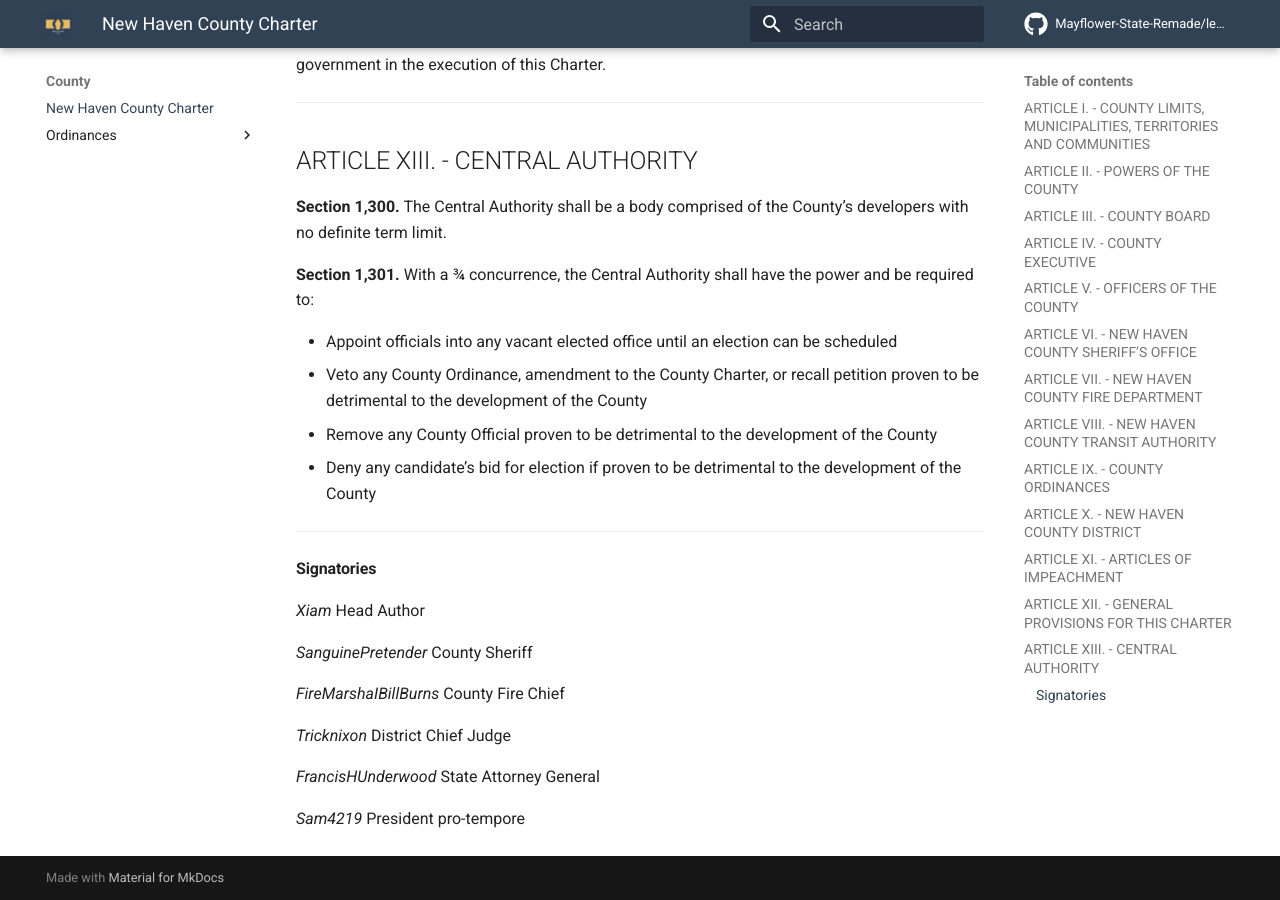
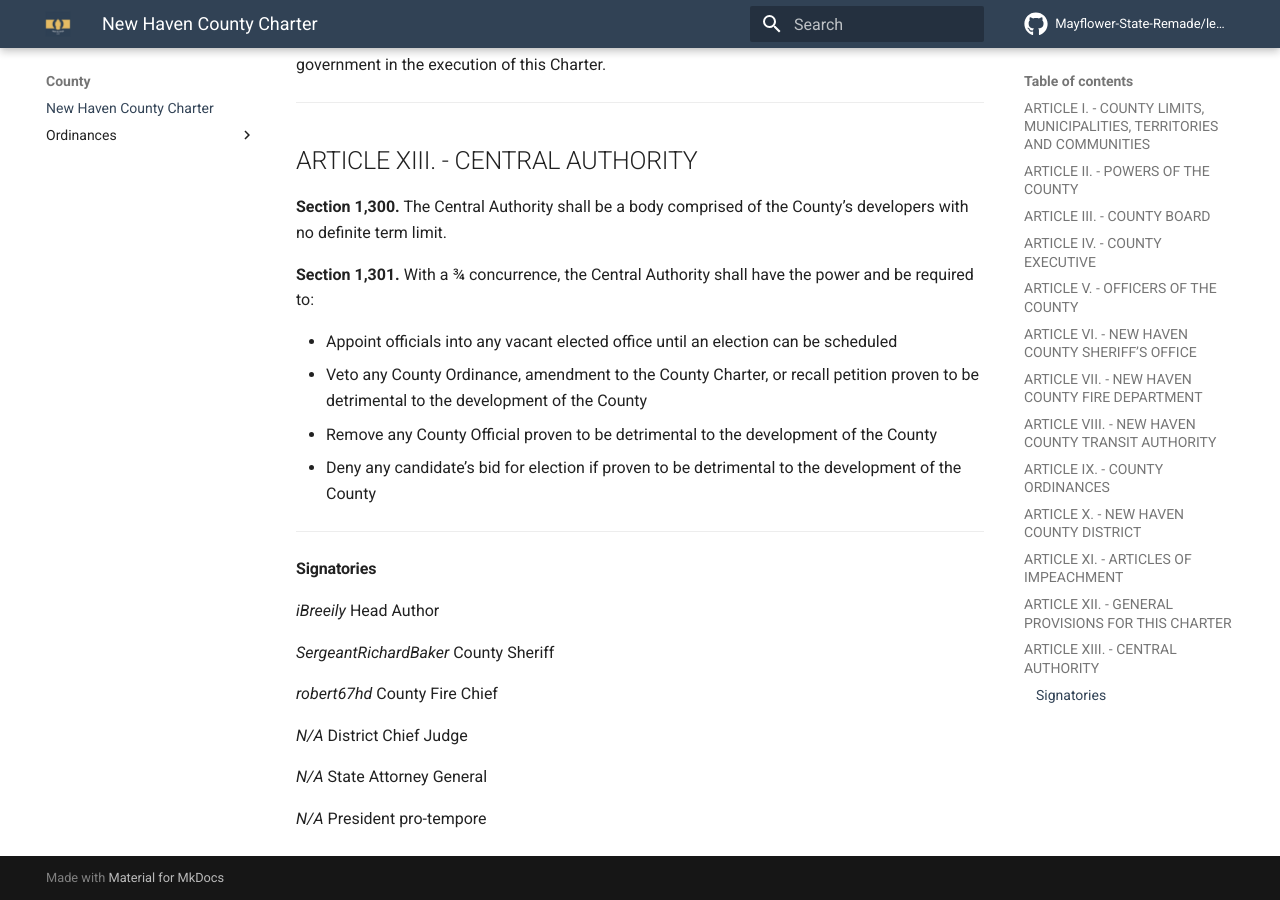
Before and after one commit to Mayflower-State-Remade/legislation, an MkDocs documentation site: the page built from docs/county/new-haven-county-charter.md, in a window 1280 px wide and 900 px high, scrolled down 8317 px. Built offline with MkDocs 1.6.1 and Material for MkDocs 9.7.7, drawn with Linux system fonts in a browser that asks for light colours; comment, search, counter and statistics services are not loaded.

Commit message:
Changed stuff

```diff
--- a/docs/county/new-haven-county-charter.md
+++ b/docs/county/new-haven-county-charter.md
@@ -259,20 +259,20 @@ c. New Haven County Goodison Courtroom (Sheriff’s Office Headquarters)
 
 #### Signatories
 
-*Xiam*
+*iBreeily*
 Head Author
 
-*SanguinePretender*
+*SergeantRichardBaker*
 County Sheriff
 
-*FireMarshaIBillBurns*
+*robert67hd*
 County Fire Chief
 
-*Tricknixon*
+*N/A*
 District Chief Judge
 
-*FrancisHUnderwood*
+*N/A*
 State Attorney General
 
-*Sam4219*
+*N/A*
 President pro-tempore
```
